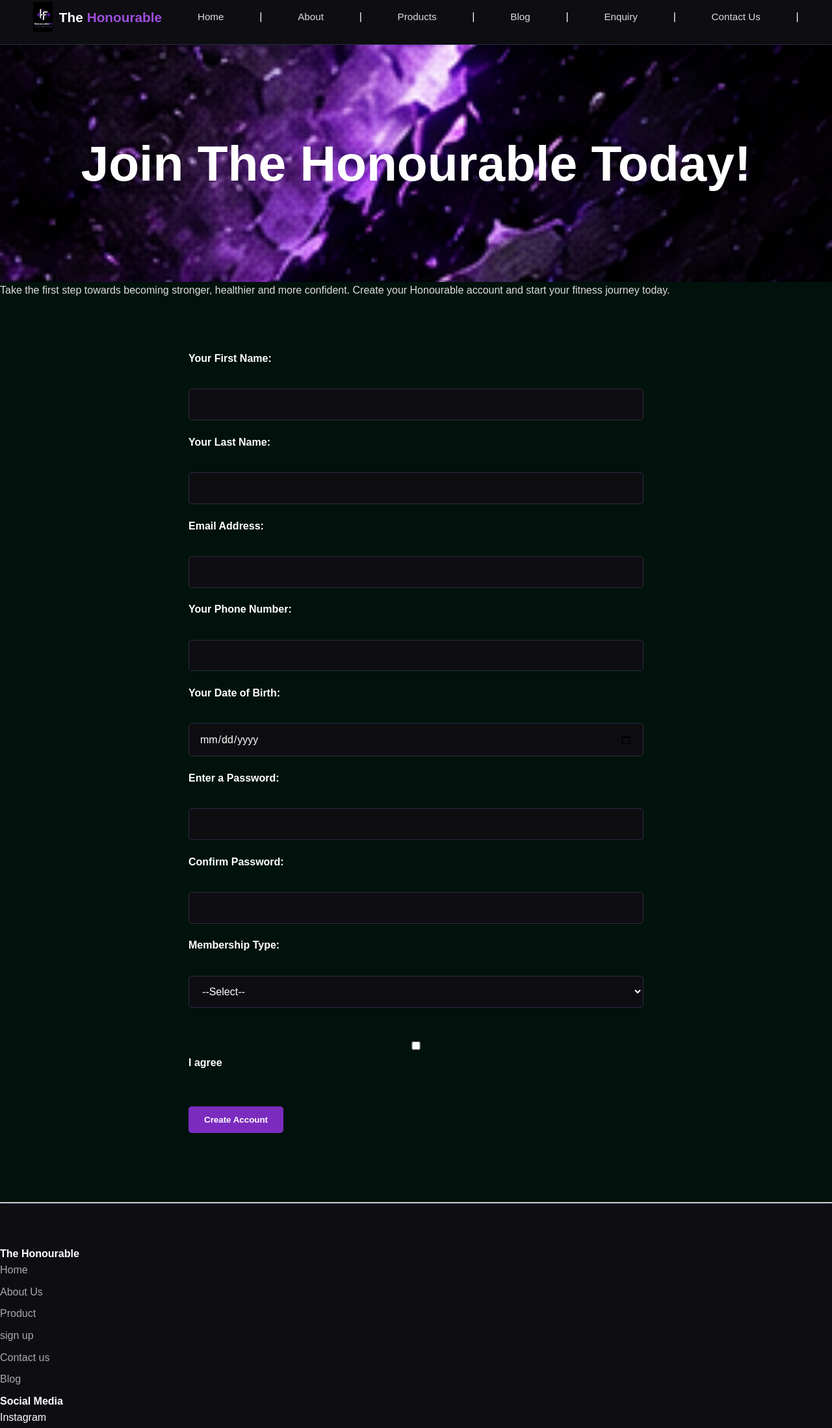
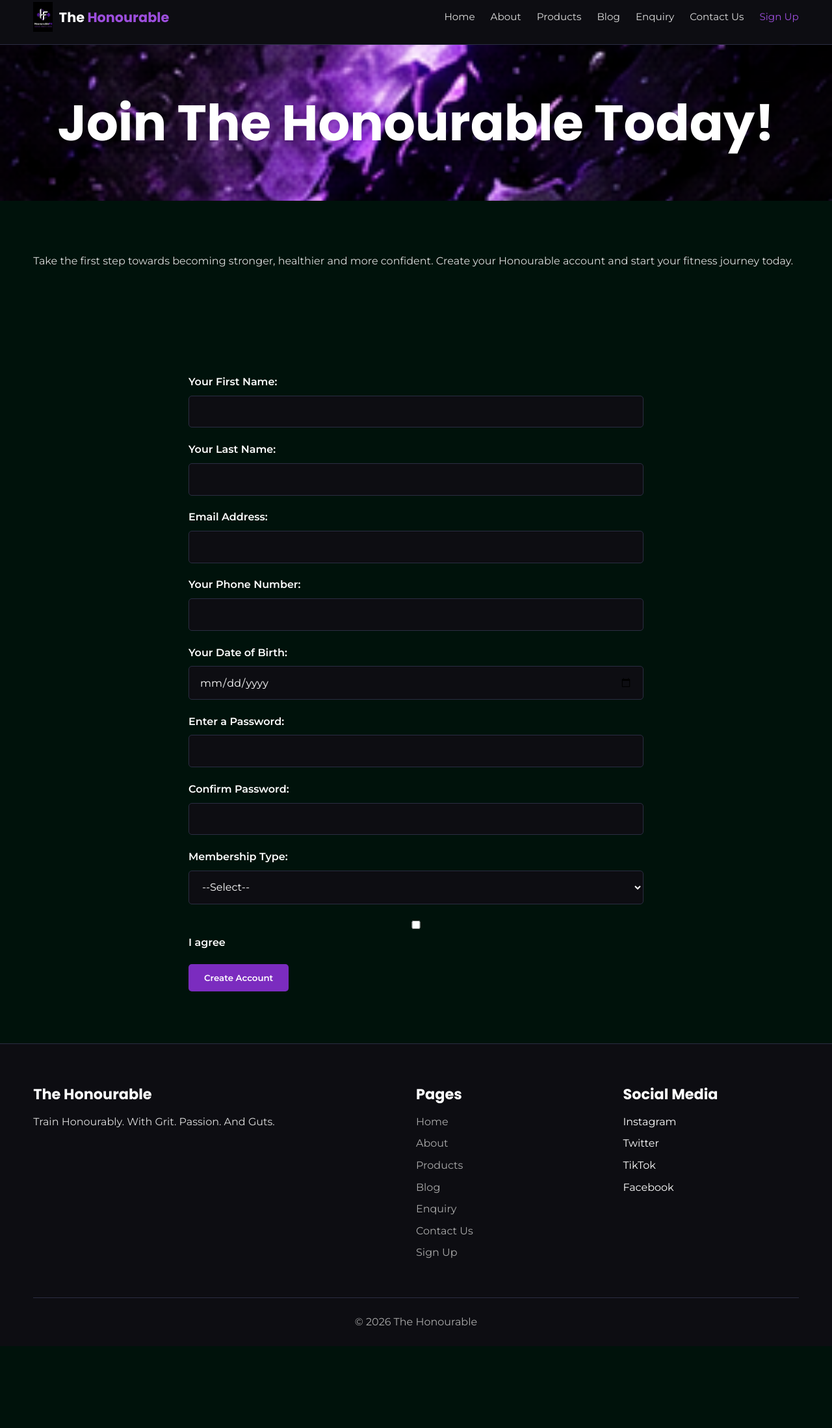
Before and after one commit to buhle-qotoyi/ST10523834__WEDE5020_POEWesite, a plain HTML site: page Pages/signup.html in a window 1280 px wide. Shown: the part 16-2214 px from the top of the page at 65% size. After the commit the page ends 2088 px from the top, so only its background shows below. Drawn offline with Linux system fonts and the light colour scheme.

Commit message:
Signup page updated with proper CSS

```diff
--- a/Pages/signup.html
+++ b/Pages/signup.html
@@ -4,106 +4,127 @@
     <meta charset="UTF-8">
     <meta name="viewport" content="width=device-width, initial-scale=1.0">
     <title>The Honourable | Sign Up</title>
+    <link rel="preconnect" href="https://fonts.googleapis.com">
+    <link rel="preconnect" href="https://fonts.gstatic.com" crossorigin>
+    <link href="https://fonts.googleapis.com/css2?family=Montserrat:wght@400;600&family=Poppins:wght@600;700&display=swap" rel="stylesheet">
     <link rel="stylesheet" href="../Assets/CSS/1styles.css">
 </head>
 <body>
-      <!--Header Section-->
+    <!-- Header and navigation -->
     <header>
-     <!-- NAVIGATION -->
         <nav>
             <a href="../index.html" class="logo">
                 <img src="../Assets/Images/HounarableFit_logo_1.png" alt="The Honourable Fit logo">
                 <span>The <em>Honourable</em></span>
             </a>
-            <a href="../index.html">Home</a> |
-            <a href="./about.html">About</a> |
-            <a href="./product.html">Products</a> |
-            <a href="./blog.html">Blog</a> |
-            <a href="./enquiry.html">Enquiry</a> |
-            <a href="./contactus.html">Contact Us</a> |
-             <script src="../Assets/JS/main.js" defer></script>
-
+            <ul>
+                <li><a href="../index.html">Home</a></li>
+                <li><a href="./about.html">About</a></li>
+                <li><a href="./product.html">Products</a></li>
+                <li><a href="./blog.html">Blog</a></li>
+                <li><a href="./enquiry.html">Enquiry</a></li>
+                <li><a href="./contactus.html">Contact Us</a></li>
+                <li><a href="./signup.html" class="active" aria-current="page">Sign Up</a></li>
+            </ul>
         </nav>
     </header>
+
         <div class="page-banner" style="background-image: url('../Assets/Images/HounarableFit_background_3.png');">
-
-    <section>
-        <!--My introduction-->
             <h1>Join The Honourable Today!</h1>
         </div>
+    <main>
+        <section>
+            <div class="container">
                 <p>
                     Take the first step towards becoming stronger, healthier and more confident. Create your Honourable account and start your fitness journey today.
                 </p>
+            </div>
         </section>
+
         <section>
-        <!--Sign up form-->
-            <form action="#" method=""POST">
+            <div class="container">
+                <form action="#" method="post" data-validate="signup">
                     <div class="form-group">
-            <label for="name" name="name">Your First Name:</label><br/>
-            <input type="text" id="name" placeholder="" required><br/>
+                        <label for="firstName">Your First Name:</label>
+                        <input type="text" id="firstName" name="firstName" autocomplete="given-name" required>
                     </div>
                     <div class="form-group">
-            <label for="name" name="name">Your Last Name:</label><br/>
-            <input type="text" id="name" placeholder="" required><br/>
+                        <label for="lastName">Your Last Name:</label>
+                        <input type="text" id="lastName" name="lastName" autocomplete="family-name" required>
                     </div>
                     <div class="form-group">
-            <label for="Email" name="email">Email Address:</label><br/>
-            <input type="email" name="email" placeholder="" required><br/>
+                        <label for="email">Email Address:</label>
+                        <input type="email" id="email" name="email" autocomplete="email" required>
                     </div>
                     <div class="form-group">
-            <label for="tel" name="tel">Your Phone Number:</label><br/>
-           <input type="tel" id="tel" placeholder="" required><br/>
+                        <label for="tel">Your Phone Number:</label>
+                        <input type="tel" id="tel" name="tel" autocomplete="tel" required>
                     </div>
                     <div class="form-group">
-           <label for="Date of birth" name="Date of birth">Your Date of Birth:</label><br/>
-           <input type="date" id="Date of Birth" required><br/>
+                        <label for="dob">Your Date of Birth:</label>
+                        <input type="date" id="dob" name="dob" autocomplete="bday" required>
                     </div>
                     <div class="form-group">
-           <label for="Password" name="Password">Enter a Password:</label><br/>
-           <input type="password" id="Password" required><br/>
+                        <label for="password">Enter a Password:</label>
+                        <input type="password" id="password" name="password" autocomplete="new-password" required>
                     </div>
                     <div class="form-group">
-             <label for="Password" name="Password">Confirm Password:</label><br/>
-           <input type="password" id="Password" required><br/>
+                        <label for="confirmPassword">Confirm Password:</label>
+                        <input type="password" id="confirmPassword" name="confirmPassword" autocomplete="new-password" required>
                     </div>
-
                     <div class="form-group">
-            <label for="memb_type" name="memb_type">Membership Type:</label><br/>
-            <select id="memb_type" name="memb_type" required>
+                        <label for="membership">Membership Type:</label>
+                        <select id="membership" name="membership" required>
                             <option value="">--Select--</option>
-                <option value="">Basic</option>
-                <option value="">premium</option>
-                <option value="">student</option>
-            </select></div><br/>
-            <div class="form-group">
-            <input type="checkbox" id="agree"> <label for="agree">I agree</label><br/>
+                            <option value="basic">Basic</option>
+                            <option value="premium">Premium</option>
+                            <option value="student">Student</option>
+                        </select>
+                    </div>
+                    <div class="form-group checkbox-row">
+                        <input type="checkbox" id="agree" name="agree" required>
+                        <label for="agree">I agree</label>
                     </div>
                     <button class="btn" type="submit">Create Account</button>
                 </form>
+            </div>
         </section>
+    </main>
 
-</body>
-<br><hr>
+    <!-- Footer -->
     <footer>
-    <!--The footer, Contains all my links-->
-    <strong>The Honourable</strong>
-    <p>
+        <div class="container">
+            <div class="footer-grid">
+                <div>
+                    <h3>The Honourable</h3>
+                    <p>Train Honourably. With Grit. Passion. And Guts.</p>
+                </div>
+                <div>
+                    <h3>Pages</h3>
                     <ul>
-            <li><a href ="../index.html">Home</a></li>
-            <li><a href="./about.html">About Us</a></li>
-            <li><a href="./product.html">Product</a></li>
-            <li><a href="./signup.html">sign up</a></li>
-            <li><a href="./contactus.html">Contact us</a></li>
+                    <li><a href="../index.html">Home</a></li>
+                    <li><a href="./about.html">About</a></li>
+                    <li><a href="./product.html">Products</a></li>
                     <li><a href="./blog.html">Blog</a></li>
+                    <li><a href="./enquiry.html">Enquiry</a></li>
+                    <li><a href="./contactus.html">Contact Us</a></li>
+                    <li><a href="./signup.html">Sign Up</a></li>
                     </ul>
-        <strong>Social Media</strong>
+                </div>
+                <div>
+                    <h3>Social Media</h3>
                     <ul>
                         <li>Instagram</li>
                         <li>Twitter</li>
                         <li>TikTok</li>
                         <li>Facebook</li>
                     </ul>
-    </p>
+                </div>
+            </div>
             <p class="copyright">&copy; 2026 The Honourable</p>
+        </div>
     </footer>
+
+    <script src="../Assets/JS/main.js" defer></script>
+</body>
 </html>
```
Lines whose indentation alone changed are shown as unchanged.
